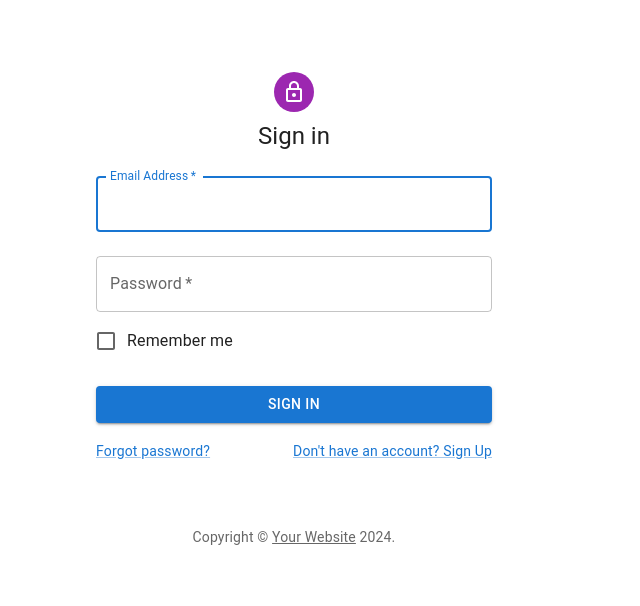
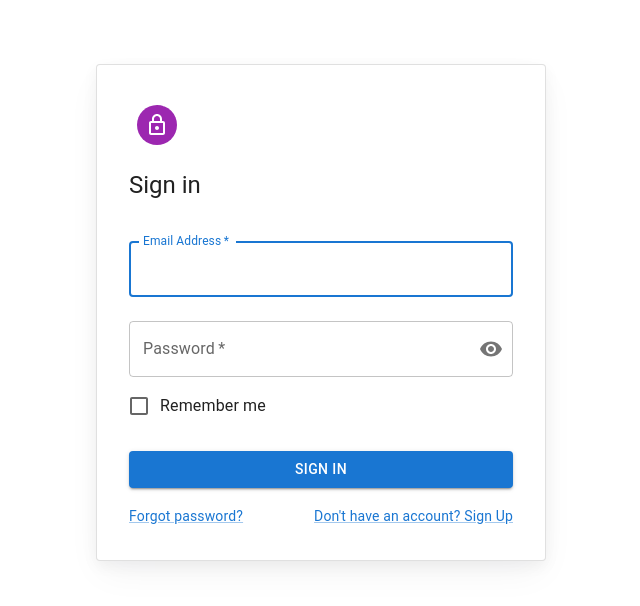
Before and after one commit to prabakaran03061998/march_24_project_management, a React (Create React App) app in the folder todolist/: page /login in a window 1280 px wide. Shown: the top 606 px of the page, without its empty margins (346-986 px from the left). Built offline with nearby package versions, Linux system fonts and the light colour scheme; the HTML template or start-up script is replaced by a standard one.

Commit message:
signin_changes

```diff
--- a/todolist/src/pages/login-page.js
+++ b/todolist/src/pages/login-page.js
@@ -12,24 +12,48 @@ import Box from '@mui/material/Box';
 import LockOutlinedIcon from '@mui/icons-material/LockOutlined';
 import Typography from '@mui/material/Typography';
 import Container from '@mui/material/Container';
-import { createTheme, ThemeProvider } from '@mui/material/styles';
+import { createTheme, ThemeProvider, styled } from '@mui/material/styles';
+import MuiCard from '@mui/material/Card';
 
-function Copyright(props) {
-  return (
-    <Typography variant="body2" color="text.secondary" align="center" {...props}>
-      {'Copyright © '}
-      <Link color="inherit" href="https://mui.com/">
-        Your Website
-      </Link>{' '}
-      {new Date().getFullYear()}
-      {'.'}
-    </Typography>
-  );
-}
+import IconButton from '@mui/material/IconButton';
+import OutlinedInput from '@mui/material/OutlinedInput';
+import InputAdornment from '@mui/material/InputAdornment';
+import Visibility from '@mui/icons-material/Visibility';
+import VisibilityOff from '@mui/icons-material/VisibilityOff';
+
+import FormControl from '@mui/material/FormControl';
+import InputLabel from '@mui/material/InputLabel';
+
+const Card = styled(MuiCard)(({ theme }) => ({
+  display: 'flex',
+  flexDirection: 'column',
+  alignSelf: 'center',
+  width: '100%',
+  padding: theme.spacing(4),
+  gap: theme.spacing(2),
+  margin: 'auto',
+  boxShadow:
+    'hsla(220, 30%, 5%, 0.05) 0px 5px 15px 0px, hsla(220, 25%, 10%, 0.05) 0px 15px 35px -5px',
+  [theme.breakpoints.up('sm')]: {
+    width: '450px',
+  },
+  ...theme.applyStyles('dark', {
+    boxShadow:
+      'hsla(220, 30%, 5%, 0.5) 0px 5px 15px 0px, hsla(220, 25%, 10%, 0.08) 0px 15px 35px -5px',
+  }),
+}));
 
 const defaultTheme = createTheme();
 
 export default function SignIn() {
+
+  const [showPassword, setShowPassword] = React.useState(false);
+  const handleClickShowPassword = () => setShowPassword((show) => !show);
+
+  const handleMouseDownPassword = (event) => {
+    event.preventDefault();
+  };
+
   const handleSubmit = (event) => {
     event.preventDefault();
     const data = new FormData(event.currentTarget);
@@ -41,6 +65,7 @@ export default function SignIn() {
 
   return (
     <ThemeProvider theme={defaultTheme}>
+
       <Container component="main" maxWidth="xs">
         <CssBaseline />
         <Box
@@ -51,6 +76,7 @@ export default function SignIn() {
             alignItems: 'center',
           }}
         >
+          <Card variant="outlined">
           <Avatar sx={{ m: 1, bgcolor: 'secondary.main' }}>
             <LockOutlinedIcon />
           </Avatar>
@@ -68,16 +94,35 @@ export default function SignIn() {
               autoComplete="email"
               autoFocus
             />
-            <TextField
-              margin="normal"
-              required
-              fullWidth
-              name="password"
+            <FormControl  variant="outlined"
+            margin="normal"
+            required
+            fullWidth
+            id="email"
+            label="Email Address"
+            name="email"
+            autoComplete="email"
+            autoFocus>
+              <InputLabel htmlFor="outlined-adornment-password">Password</InputLabel>
+              <OutlinedInput
+              id="outlined-adornment-password"
+              type={showPassword ? 'text' : 'password'}
+              endAdornment={
+                <InputAdornment position="end">
+                  <IconButton
+                    aria-label="toggle password visibility"
+                    onClick={handleClickShowPassword}
+                    onMouseDown={handleMouseDownPassword}
+                    edge="end"
+                  >
+                  {showPassword ? <VisibilityOff /> : <Visibility />}
+                  </IconButton>
+                </InputAdornment>
+                }
               label="Password"
-              type="password"
-              id="password"
-              autoComplete="current-password"
             />
+        </FormControl>
+
             <FormControlLabel
               control={<Checkbox value="remember" color="primary" />}
               label="Remember me"
@@ -102,9 +147,10 @@ export default function SignIn() {
                 </Link>
               </Grid>
             </Grid>
+
           </Box>
+          </Card>
         </Box>
-        <Copyright sx={{ mt: 8, mb: 4 }} />
       </Container>
     </ThemeProvider>
   );
```
